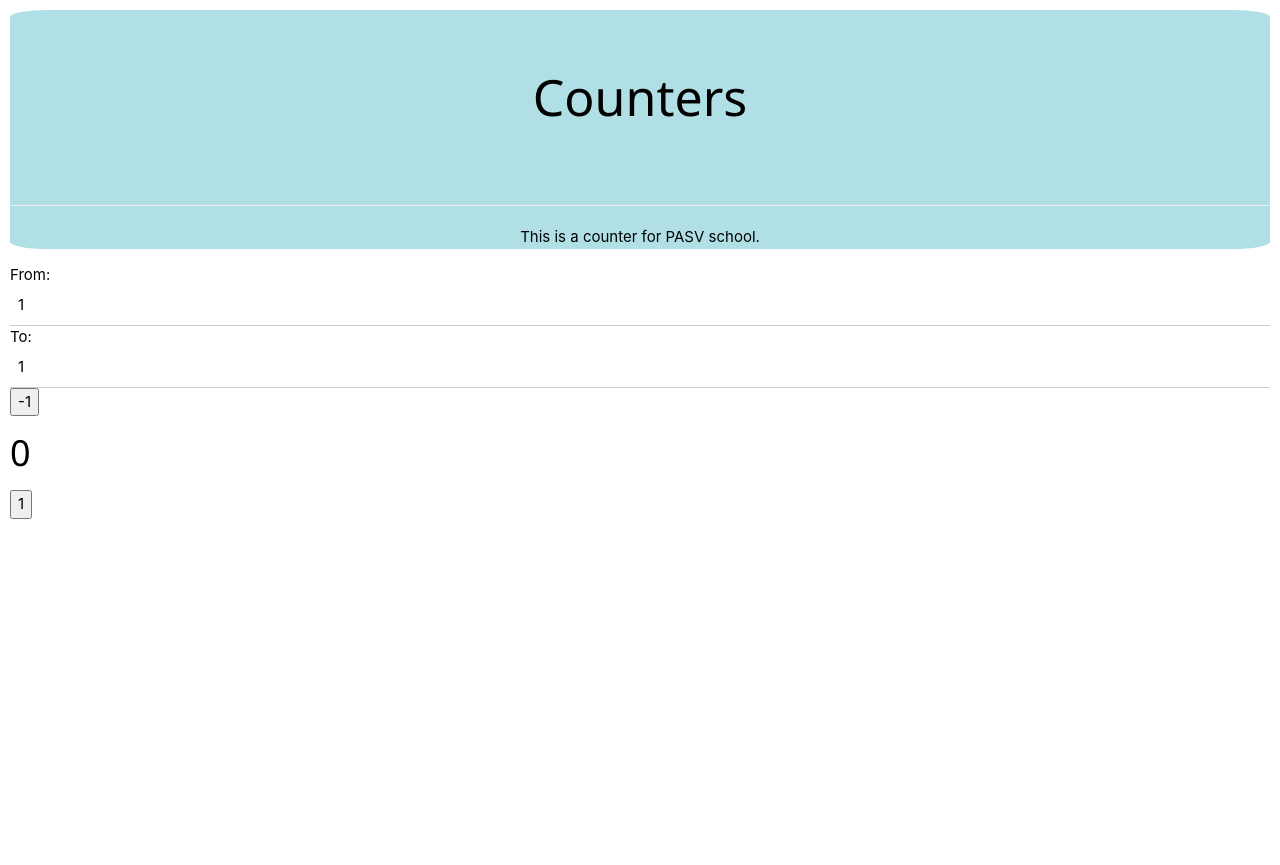
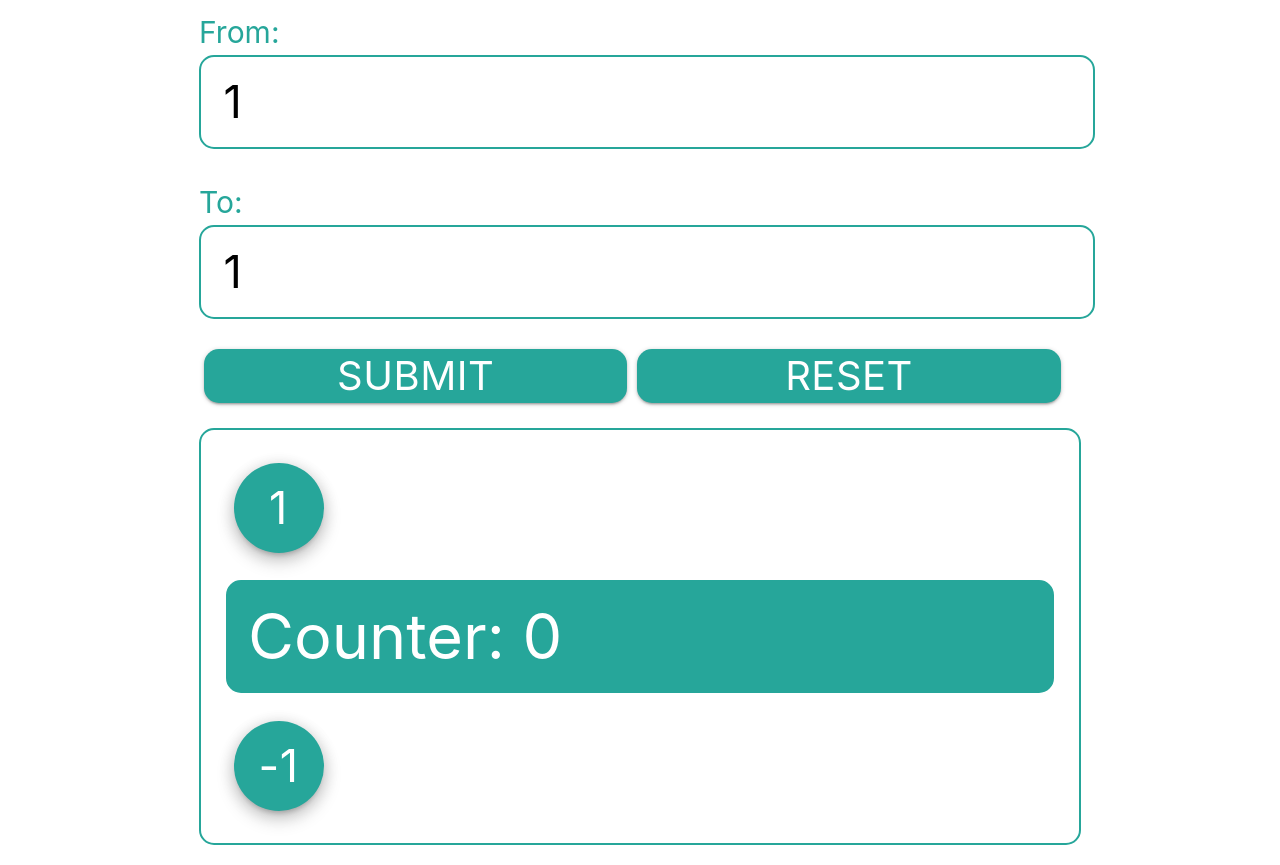
Before and after one commit to likejean/homework-4, a React (Create React App) app: page / in a window 1280 px wide. Before the commit the page ends 800 px from the top, so only its background shows below. Built offline with nearby package versions, Linux system fonts and the light colour scheme; some icons are missing.

Commit message:
Added Styling to Counter and Error Validation

```diff
--- a/package.json
+++ b/package.json
@@ -6,8 +6,10 @@
     "@testing-library/jest-dom": "^4.2.4",
     "@testing-library/react": "^9.3.2",
     "@testing-library/user-event": "^7.1.2",
+    "bootstrap": "^4.4.1",
     "react": "^16.13.1",
     "react-dom": "^16.13.1",
+    "react-materialize": "^3.8.0",
     "react-scripts": "3.4.1"
   },
   "scripts": {
--- a/public/index.html
+++ b/public/index.html
@@ -3,11 +3,12 @@
     <head>
         <meta charset="utf-8" />
         <meta name="viewport" content="width=device-width, initial-scale=1" />
-        <link rel="stylesheet" href="https://www.w3schools.com/w3css/4/w3.css">
-        <link href="//netdna.bootstrapcdn.com/twitter-bootstrap/2.3.2/css/bootstrap-combined.no-icons.min.css" rel="stylesheet">
-        <link href="//netdna.bootstrapcdn.com/font-awesome/3.2.1/css/font-awesome.css" rel="stylesheet">
+        <!-- Compiled and minified CSS -->
+        <link rel="stylesheet" href="https://cdnjs.cloudflare.com/ajax/libs/materialize/1.0.0/css/materialize.min.css">
+        <!-- Compiled and minified JavaScript -->
+        <script src="https://cdnjs.cloudflare.com/ajax/libs/materialize/1.0.0/js/materialize.min.js"></script>
+
         <title>Homework3</title>
-        <title>React App</title>
     </head>
     <body>
 
--- a/src/App.css
+++ b/src/App.css
@@ -1,10 +1,50 @@
-.jumbotron {
-    text-align: center;
-    background-color: powderblue;
-    border-radius: 3%;
+button.btn {
+    border-radius: 50%;
+    width: 6rem;
+    height: 6rem;
+    margin: 0.5rem;
+    font-size: 45px;
+    box-shadow: lightseagreen;
+
 }
 
-h1.display-4 {
-    font-size: 50px;
-    padding: 1em;
+span.error {
+    color: red;
+    font-size: 35px;
 }
+
+input.input-fields {
+    border: 2px solid #26a69a !important;
+    border-radius: 15px !important;
+    font-size: 45px !important;
+    padding: 0.5em !important;
+    width: 96% !important;
+
+}
+
+.btn-large {
+    width: 48%;
+    margin: 0px 5px 25px 5px !important;
+    font-size: 40px;
+    border-radius: 15px;
+}
+
+label {
+    font-size: 2rem;
+    color: #26a69a;
+}
+
+.counter {
+    border: 2px solid #26a69a;
+    border-radius: 15px;
+    padding: 25px;
+}
+
+.counter-label {
+    margin: 20px 0px 20px 0px;
+    padding: 20px;
+    border: 2px solid #26a69a;
+    border-radius: 15px;
+    background-color: #26a69a;
+    color: white;
+}
--- a/src/App.js
+++ b/src/App.js
@@ -1,10 +1,11 @@
 import React from 'react';
 import Main from './components/Main';
+
 import './App.css';
 
 function App() {
     return (
-        <Main className="App"/>
+        <Main/>
     );
 }
 
--- a/src/components/Counter.js
+++ b/src/components/Counter.js
@@ -1,16 +1,25 @@
-import React, { useState } from 'react';
+import React, {useState} from 'react';
+import {Button} from 'react-materialize';
+
 
 export default props => {
-    const [ counter, setCounter ] = useState(0);
+    const [counter, setCounter] = useState(0);
+    const posBtn = props.buttonMap;
+    const negBtn = props.buttonMap.reverse();
     const handleButtonClick = e => {
         let step = parseInt(e.target.getAttribute('step'));
         setCounter(counter + step);
     }
     return (
-        <div>
-            {props.leftButtonMap.map(el => <button onClick={handleButtonClick} step={el} name="subtract" key={el}>{el}</button>)}
-            <h1>{counter}</h1>
-            {props.rightButtonMap.map(el => <button onClick={handleButtonClick} step={el} name="add" key={el}>{el}</button>)}
+        <div className="container">
+            <div className="row counter">
+                {negBtn.map(el => <Button className="col-5 z-depth-3" onClick={handleButtonClick} step={el}
+                                          name="subtract" key={el}>{el}</Button>)}
+                <h1 className="col-2 counter-label">Counter: {counter}</h1>
+                {posBtn.map(el => <Button className="col-5 z-depth-3" onClick={handleButtonClick} step={-el}
+                                          name="add" key={-el}>{-el}</Button>)}
+
+            </div>
         </div>
     )
 }
--- a/src/components/Jumbotron.js
+++ /dev/null
@@ -1,6 +0,0 @@
-import React from 'react';
-export default () => <div className="jumbotron jumbotron-fluid">
-    <h1 className="display-4">Counters</h1>
-    <hr className="my-4"></hr>
-    <p className="lead">This is a counter for PASV school.</p>
-</div>
--- a/src/components/Main.js
+++ b/src/components/Main.js
@@ -1,29 +1,83 @@
 import React, { useState } from 'react';
 import Range from './Range';
 import Counter from './Counter';
-import Jumbotron from "./Jumbotron";
 
 export default () => {
-    const [ rangeLimits, setRangeLimits ] = useState({ lower : 1, upper : 1 });
-    const [ leftButtonMap, setLeftButtonMap ] = useState([-1]);
-    const [ rightButtonMap, setRightButtonMap ] = useState([1]);
+    const [ rangeLimits, setRangeLimits ] = useState({
+            lower : 1,
+            upper : 1,
+            errors: {
+                lower: "",
+                upper: ""
+            },
+            fieldStatus: {
+                upper: false,
+                lower: false
+            }
+
+        });
+    const [ buttonMap, setButtonMap ] = useState([1]);
+    const [ error, setError ] = useState('');
 
     const handleRangeChange = e => {
-        setRangeLimits({ ...rangeLimits, [ e.target.name ]: e.target.value });
+        const { name, value } = e.target;
+        let errors = rangeLimits.errors;
+        let fieldStatus = rangeLimits.fieldStatus;
+        setRangeLimits({ ...rangeLimits, [ name ]: value });
+        let tempUpper = rangeLimits[ "upper" ];
+        let tempLower = rangeLimits[ "lower" ];
+        switch (name) {
+            case 'upper':
+                errors.upper =
+                    parseInt(value) >= 10
+                        ? 'ERROR! Must be less than 10'
+                        : parseInt(value) < tempLower
+                            ? 'ERROR! Upper Limit Must be GREATER than Lower Limit'
+                            : ''
+                ;
+                fieldStatus.lower =
+                        parseInt(value) < tempLower
+                        ? true
+                        : false
+                ;
+
+                break;
+            case 'lower':
+                errors.lower =
+                    parseInt(value) < 1
+                        ? 'ERROR! Must be greater than zero'
+                        : parseInt(value) > tempUpper
+                            ? 'ERROR! Lower Limit Must be Less than Upper Limit'
+                            : ''
+                ;
+                fieldStatus.upper =
+                    parseInt(value) > tempUpper
+                        ? true
+                        : false
+                ;
+
+                break;
+            default:
+                break;
+        }
+    }
+
+    const handleSubmit = () => {
         let range = parseInt(rangeLimits.upper) - parseInt(rangeLimits.lower);
-        setRightButtonMap(Array(range + 1).fill().map((_, idx) => parseInt(rangeLimits.lower) + idx));
-        setLeftButtonMap(Array(range + 1).fill().map((_, idx) => parseInt(rangeLimits.lower) + idx).reverse().map(i => -i));
-
+        range >= 0 ?
+            setButtonMap(Array(range + 1).fill().map((__, idx) => parseInt(rangeLimits.lower) + idx))
+            :
+            setError('Invalid Inputs! Check if Upper Limit is Greater than Lower Limit');
     }
     const props = {
         rangeLimits: rangeLimits,
+        buttonMap: buttonMap,
+        error: error,
         handleRangeChange: handleRangeChange,
-        leftButtonMap: leftButtonMap,
-        rightButtonMap: rightButtonMap
+        handleSubmit: handleSubmit
     }
     return (
         <React.Fragment>
-            <Jumbotron/>
             <Range {...props}/>
             <Counter {...props}/>
         </React.Fragment>
--- a/src/components/Range.js
+++ b/src/components/Range.js
@@ -1,24 +1,50 @@
 import React from 'react';
+import {Button, TextInput} from 'react-materialize';
 
 export default props => {
+    console.log()
     return (
-        <div>
+        <div id="inputs" className='container'>
             <label>From: </label>
             <input
-                className="w3-input"
-                type="number"
+                className='input-fields'
+                type="text"
                 name="lower"
                 value={ props.rangeLimits.lower }
                 onChange={ props.handleRangeChange }
+                disabled = { props.rangeLimits.fieldStatus.lower }
             />
+            {<span className='error'>   {props.rangeLimits.errors.lower}</span>}<br></br>
             <label>To: </label>
             <input
-                className="w3-input"
-                type="number"
+                className='input-fields'
+                type="text"
                 name="upper"
                 value={ props.rangeLimits.upper }
                 onChange={ props.handleRangeChange }
+                disabled = { props.rangeLimits.fieldStatus.upper }
             />
+            {<span className='error'>   {props.rangeLimits.errors.upper}</span>}<br></br>
+            <Button
+                large
+                node="a"
+                style={{
+                    margin: 5
+                }}
+                waves="light"
+                type="submit"
+                onClick={ props.handleSubmit }
+            >SUBMIT</Button>
+            <Button
+                large
+                node="a"
+                style={{
+                    margin: 5
+                }}
+                waves="light"
+                type="submit"
+                onClick={ props.handleSubmit }
+            >RESET</Button>
         </div>
     )
 }
```
Also changed, not shown: 1 other file (tests, documents, lock files or other folders).
